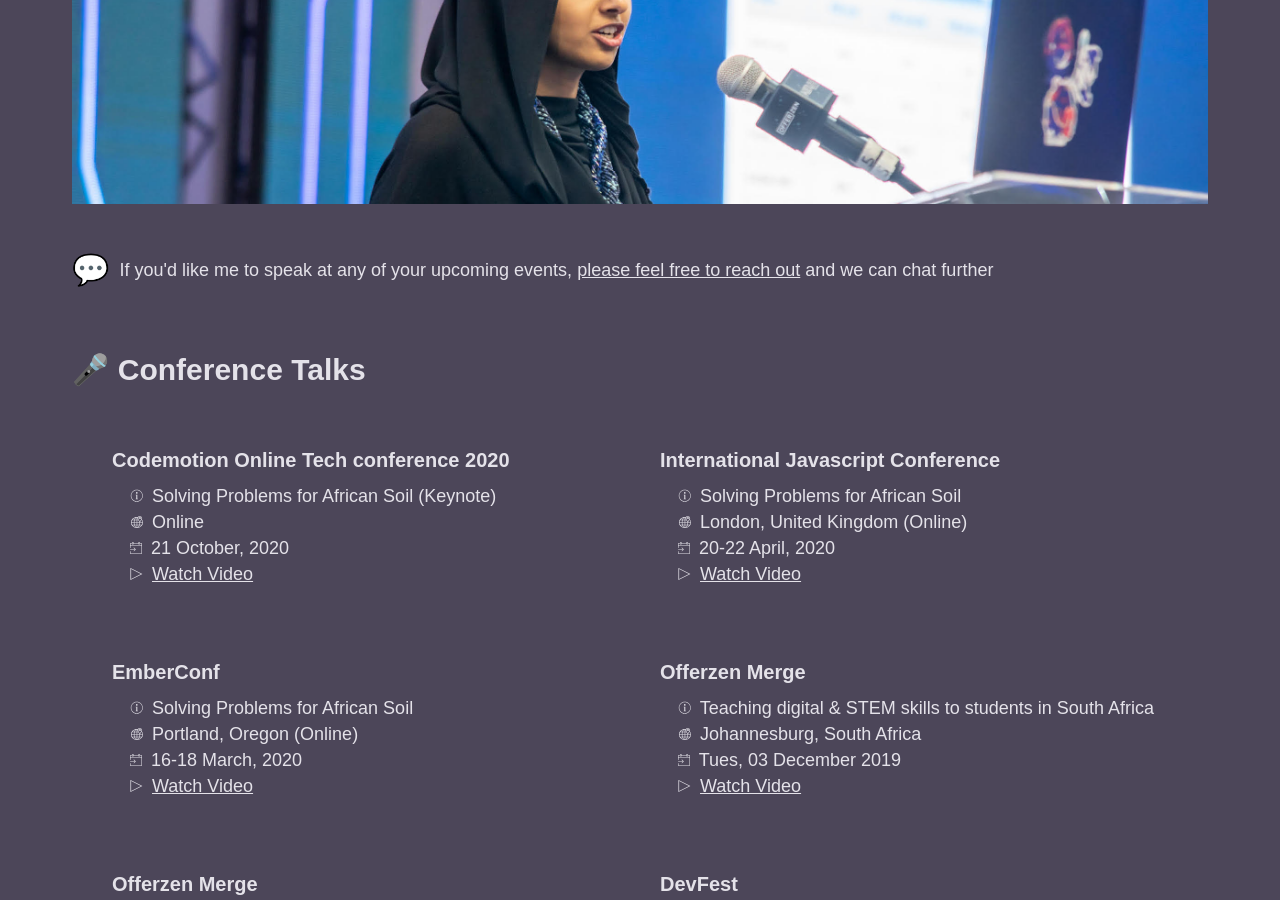
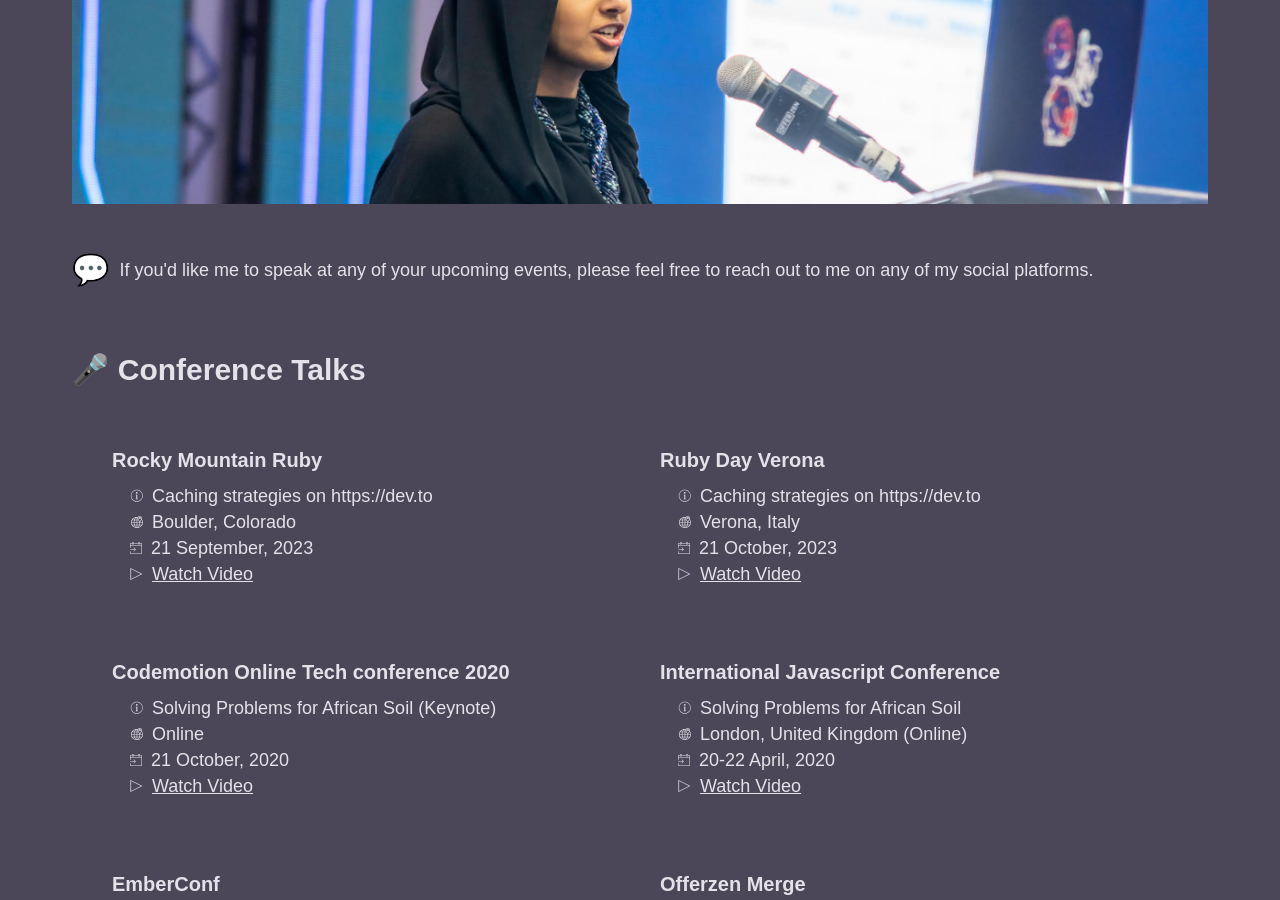
Before and after one commit to Ridhwana/Ridhwana.github.io, a Jekyll site: the page built from speaking.md, in a window 1280 px wide and 900 px high, scrolled down 291 px. Built offline with Jekyll 4.4.1, drawn with Linux system fonts in a browser that asks for light colours; part of the change alters nothing that is shown.

Commit message:
add conferences to my list

```diff
--- a/_data/speaking.yml
+++ b/_data/speaking.yml
@@ -1,3 +1,21 @@
+- title: Caching strategies on https://dev.to
+  conference: Rocky Mountain Ruby
+  date: 21 September, 2023
+  slides:
+  tags:
+  media: https://www.youtube.com/watch?v=BuxrL8W_EaE&t=3s
+  location: Boulder, Colorado
+  abstract: <p>We’ve always put a lot of effort into performance at DEV (https://dev.to/). We want our users to be able to see their content almost instantaneously when interacting with our site. In order to do so we’ve placed emphasis on caching. We’ve had to ask ourselves questions like what are the right things to cache? Which layer in the stack would be best to cache it? And how will this affect the overall performance?</p> <p>During this presentation, I’d like to show you some of the caching strategies we have in place and discuss how they’ve sped up the interactions within our site.</p>
+
+- title: Caching strategies on https://dev.to
+  conference: Ruby Day Verona
+  date: 21 October, 2023
+  media: https://www.youtube.com/watch?v=fCy_76bS-m4
+  slides:
+  tags:
+  location: Verona, Italy
+  abstract: <p>We’ve always put a lot of effort into performance at DEV (https://dev.to/). We want our users to be able to see their content almost instantaneously when interacting with our site. In order to do so we’ve placed emphasis on caching. We’ve had to ask ourselves questions like what are the right things to cache? Which layer in the stack would be best to cache it? And how will this affect the overall performance?</p> <p>During this presentation, I’d like to show you some of the caching strategies we have in place and discuss how they’ve sped up the interactions within our site.</p>
+
 - title: Solving Problems for African Soil (Keynote)
   conference: Codemotion Online Tech conference 2020
   date: 21 October, 2020
--- a/_layouts/speaking.html
+++ b/_layouts/speaking.html
@@ -10,7 +10,7 @@ layout: default
 
   <div class="callout">
     <h1>💬</h1>
-    <div class="talks__callout-text">&nbsp; If you'd like me to speak at any of your upcoming events, <a href="mailto:ridhwana.khan16@gmail.com?subject=I'd like you to speak at my event!">please feel free to reach out</a> and we can chat further</div>
+    <div class="talks__callout-text">&nbsp; If you'd like me to speak at any of your upcoming events, please feel free to reach out to me on any of my social platforms.</div>
   </div>
 
   <!-- <h1 class="talks__sub-header">🔔 Upcoming Conference Talks</h1> -->
```
